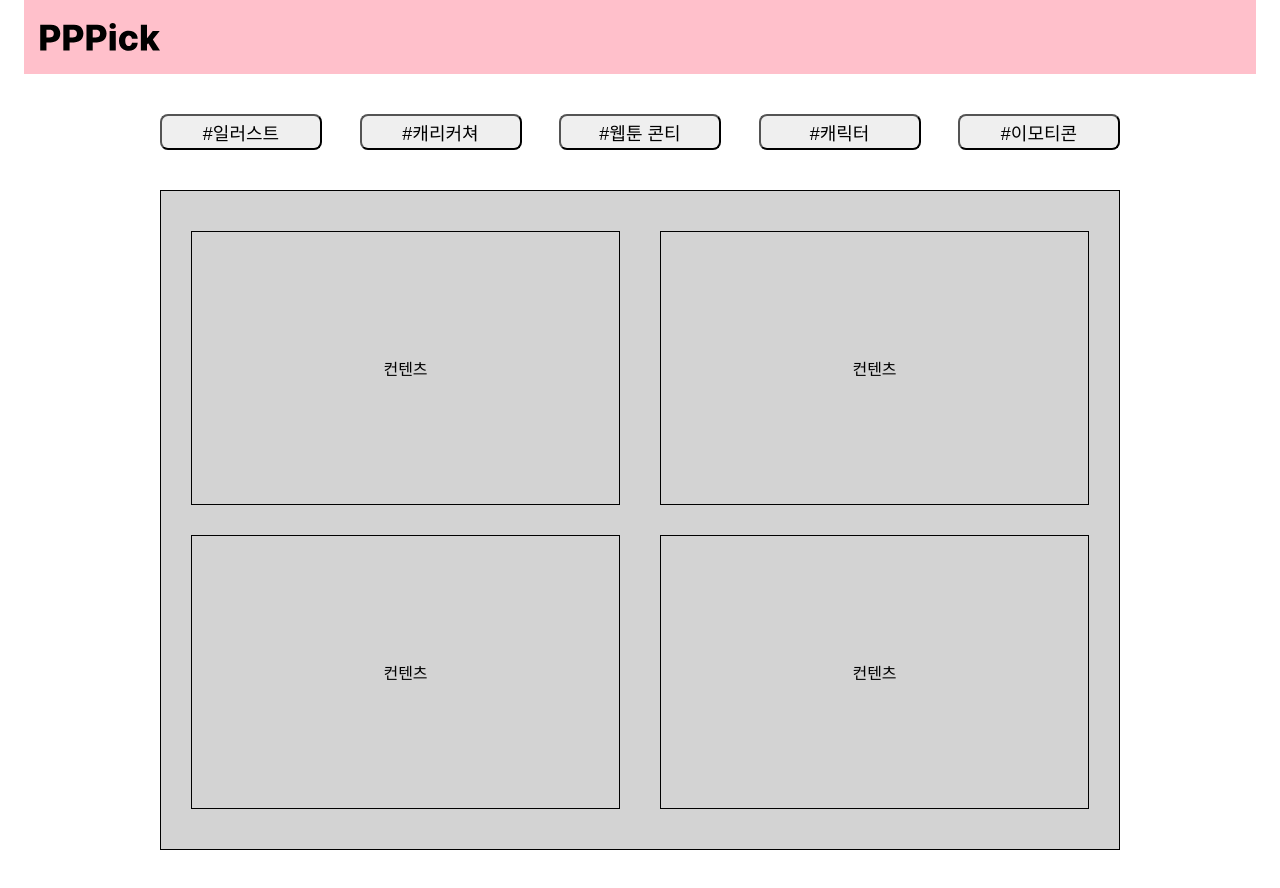
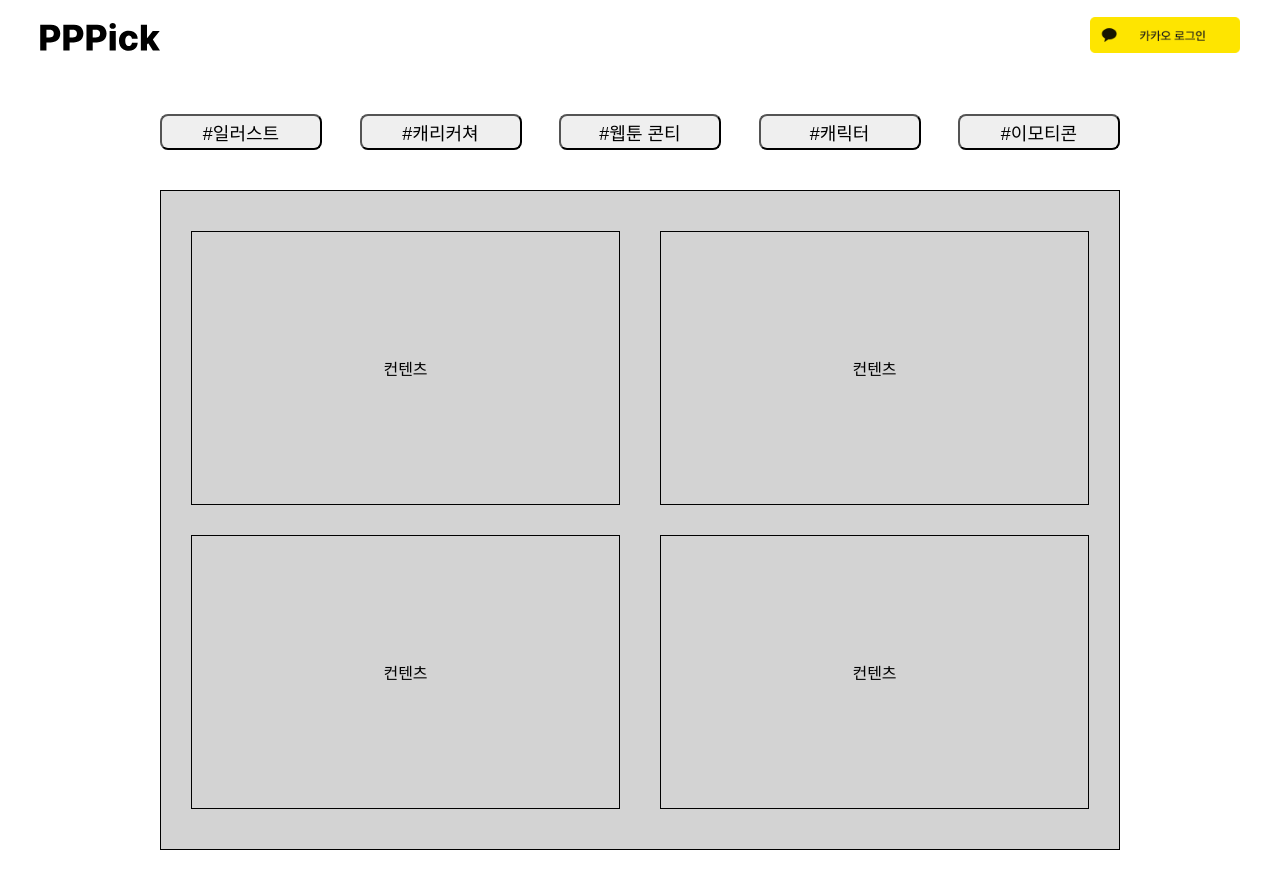
Before and after one commit to pickpickpick-project/pickpickpick-front, a React (Create React App) app: page / in a window 1280 px wide. Shown: the top 888 px of the page. Built offline with nearby package versions, Linux system fonts and the light colour scheme.

Commit message:
feat: add header

```diff
--- a/src/components/Header.tsx
+++ b/src/components/Header.tsx
@@ -1,19 +1,118 @@
+import { useState } from "react";
 import styled from "styled-components";
 import colors from "../assets/colors";
 import { ReactComponent as Logo } from "../assets/images/Home/PPPick-logo.svg";
+import { ReactComponent as Profile } from "../assets/images/Home/profile.svg";
+import type { MenuProps } from "antd";
+import { Dropdown, Space } from "antd";
+import Kakao from "../assets/images/Home/kakao.png";
+
 const HeaderStyle = styled.div`
   height: 74px;
   width: 1200px;
   margin: 0 auto;
   padding: 0 16px;
-  background-color: pink;
+  display: flex;
+  justify-content: space-between;
+  align-items: center;
+
+  .login-button {
+    width: 150px;
+
+    img {
+      width: 100%;
+    }
+  }
+
+  .profile {
+    height: 50px;
+    display: flex;
+    align-items: center;
+  }
+  .profile: hover {
+    cursor: pointer;
+    filter: drop-shadow(0 0 3px rgba(0, 0, 0, 0.5));
+  }
 `;
 
+const items: MenuProps["items"] = [
+  {
+    key: "1",
+    label: (
+      <div
+        className="menu-item"
+        style={{
+          fontSize: "15px",
+          width: "100px",
+          padding: "7px 0",
+          textAlign: "center",
+          color: colors.text,
+        }}
+      >
+        마이페이지
+      </div>
+    ),
+  },
+  {
+    key: "2",
+    label: (
+      <div
+        className="menu-item"
+        style={{
+          fontSize: "15px",
+          width: "100px",
+          padding: "7px 0",
+          textAlign: "center",
+          color: colors.text,
+        }}
+      >
+        찜 목록
+      </div>
+    ),
+  },
+  {
+    key: "3",
+    label: (
+      <div
+        className="menu-item"
+        style={{
+          fontSize: "15px",
+          width: "100px",
+          padding: "7px 0",
+          textAlign: "center",
+          color: colors.text,
+        }}
+      >
+        로그아웃
+      </div>
+    ),
+  },
+];
+
 const Header = () => {
+  const [isLogin, setIsLogin] = useState(false);
   return (
     <HeaderStyle>
       <Logo />
-      <div className="header-right"></div>
+      <div className="header-right">
+        <div className="login">
+          {isLogin ? (
+            <>
+              <Dropdown menu={{ items }} overlayStyle={{}}>
+                <div className="profile">
+                  <Profile />
+                </div>
+              </Dropdown>
+            </>
+          ) : (
+            <>
+              <div className="login-button">
+                <img src={Kakao} />
+              </div>
+            </>
+          )}
+        </div>
+      </div>
     </HeaderStyle>
   );
 };
```
Also changed, not shown: src/assets/images/Home/kakao.png (added), src/assets/images/Home/profile.svg (added).
